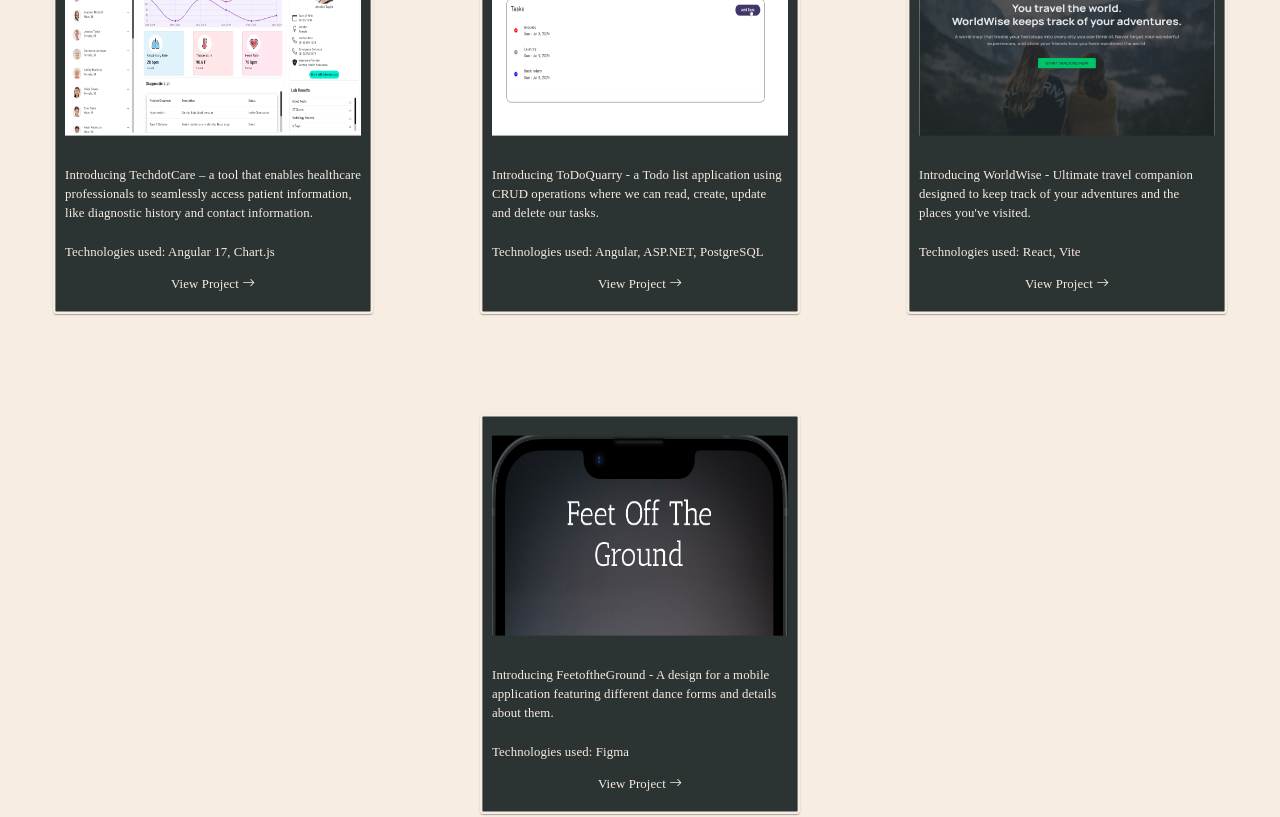
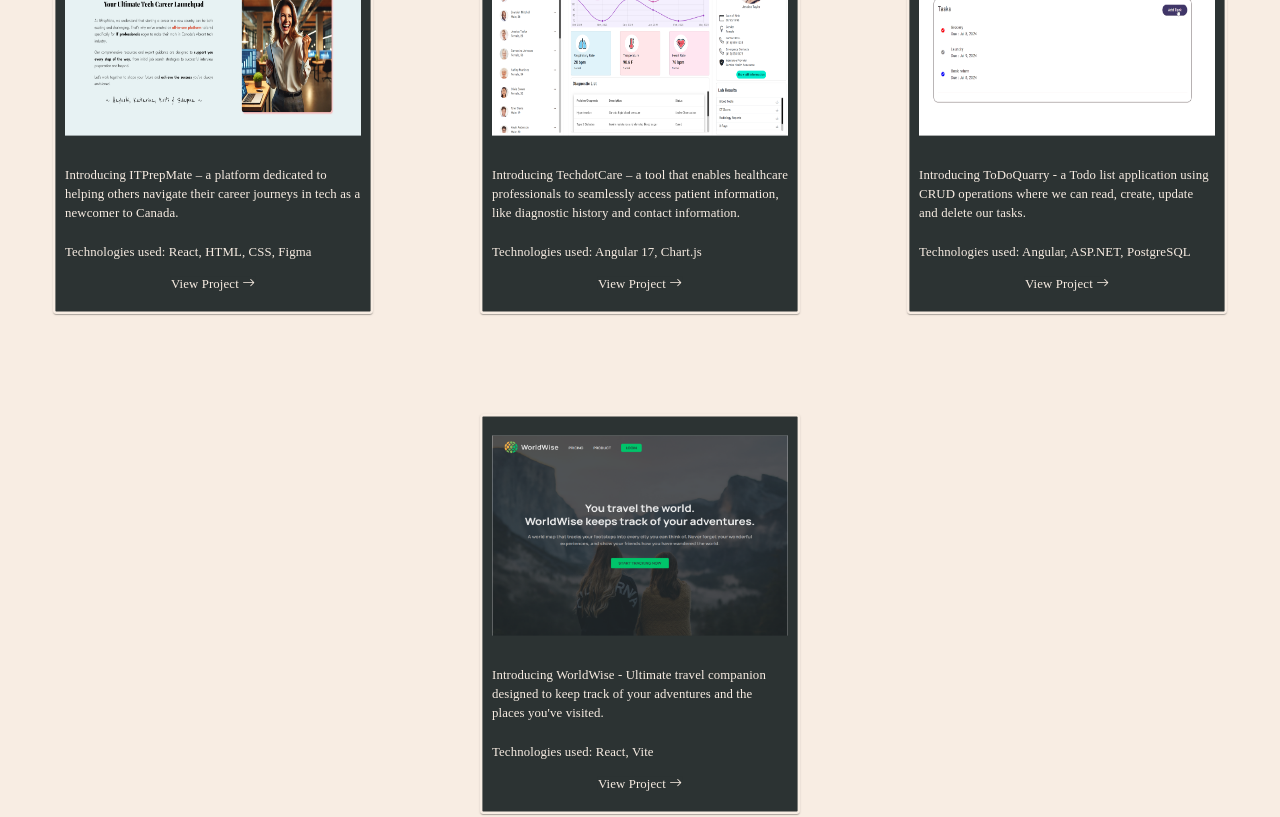
Before and after one commit to aayushi2812/portfolio, a React (Create React App) app: page / in a window 1280 px wide. Shown: the part 3840-4657 px from the top of the page. Built offline with nearby package versions, Linux system fonts and the light colour scheme.

Commit message:
adding itprepmate

```diff
--- a/src/projects.js
+++ b/src/projects.js
@@ -8,71 +8,180 @@
 } from "@mui/material";
 import "./projects.css";
 
-function Projects({ toggleDarkMode, primary, secondary, tertiary, quaternary }) {
-
+function Projects({
+  toggleDarkMode,
+  primary,
+  secondary,
+  tertiary,
+  quaternary,
+}) {
   const handleClick = (event) => {
-    const url = "https://www.figma.com/proto/CEpngsNW5mJJjgnc1uExBp/Feet-Off-the-Ground?node-id=1-2&node-type=CANVAS&t=zb1cMvDQEcCkPTsD-1&scaling=contain&content-scaling=fixed&page-id=0%3A1&starting-point-node-id=1%3A2";
-    window.open(url, '_blank');
-  }
+    const url =
+      "https://www.figma.com/proto/CEpngsNW5mJJjgnc1uExBp/Feet-Off-the-Ground?node-id=1-2&node-type=CANVAS&t=zb1cMvDQEcCkPTsD-1&scaling=contain&content-scaling=fixed&page-id=0%3A1&starting-point-node-id=1%3A2";
+    window.open(url, "_blank");
+  };
 
   return (
-    <div id="projects" className="projects" style={toggleDarkMode ? { backgroundColor: secondary } : { backgroundColor: primary }}>
-      <h1 style={toggleDarkMode ? { color: quaternary } : { color: quaternary }}>Projects</h1>
-      <div className="line2" style={toggleDarkMode ? { borderTop: `3px solid ${quaternary}` } : { borderTop: `3px solid ${quaternary}` }}></div>
+    <div
+      id="projects"
+      className="projects"
+      style={
+        toggleDarkMode
+          ? { backgroundColor: secondary }
+          : { backgroundColor: primary }
+      }
+    >
+      <h1
+        style={toggleDarkMode ? { color: quaternary } : { color: quaternary }}
+      >
+        Projects
+      </h1>
+      <div
+        className="line2"
+        style={
+          toggleDarkMode
+            ? { borderTop: `3px solid ${quaternary}` }
+            : { borderTop: `3px solid ${quaternary}` }
+        }
+      ></div>
       <div className="row cards">
         <div className="col">
-          <Card sx={{ minWidth: 275 }} className="card" style={toggleDarkMode ? { backgroundColor: quaternary, color: secondary } : { backgroundColor: primary, color: quaternary }}>
+          <Card
+            sx={{ minWidth: 275 }}
+            className="card"
+            style={
+              toggleDarkMode
+                ? { backgroundColor: quaternary, color: secondary }
+                : { backgroundColor: primary, color: quaternary }
+            }
+          >
             <CardContent className="content">
-              <img src="/techdotcare.png" alt="logo" className='projectImage' />
+              <img src="/itprepmate.png" alt="logo" className="projectImage" />
               <p className="details">
-              Introducing TechdotCare – a tool that enables healthcare professionals to seamlessly access patient information,
-              like diagnostic history and contact information.
-              <br /><br />
-              Technologies used: Angular 17, Chart.js
+                Introducing ITPrepMate – a platform dedicated to helping others
+                navigate their career journeys in tech as a newcomer to Canada.
+                <br />
+                <br />
+                Technologies used: React, HTML, CSS, Figma
               </p>
-                  <a style={toggleDarkMode ? { backgroundColor: quaternary, color: secondary } : { backgroundColor: primary, color: quaternary }} href="https://github.com/aayushi2812/tech-care">View Project <i class="bi bi-arrow-right"></i></a>
+              <a
+                style={
+                  toggleDarkMode
+                    ? { backgroundColor: quaternary, color: secondary }
+                    : { backgroundColor: primary, color: quaternary }
+                }
+                href="https://itprepmate.netlify.app/"
+                target="_blank"
+              >
+                View Project <i class="bi bi-arrow-right"></i>
+              </a>
             </CardContent>
           </Card>
         </div>
-        <div className="col"><Card sx={{ minWidth: 275 }} className="card" style={toggleDarkMode ? { backgroundColor: quaternary, color: secondary } : { backgroundColor: primary, color: quaternary }}>
+        <div className="col">
+          <Card
+            sx={{ minWidth: 275 }}
+            className="card"
+            style={
+              toggleDarkMode
+                ? { backgroundColor: quaternary, color: secondary }
+                : { backgroundColor: primary, color: quaternary }
+            }
+          >
             <CardContent className="content">
-            <img src="/todo.png" alt="logo" className='projectImage' />
+              <img src="/techdotcare.png" alt="logo" className="projectImage" />
               <p className="details">
-              Introducing ToDoQuarry - a Todo list application using CRUD operations where we can read, create, update and delete our tasks.
-              <br /><br />
-              Technologies used: Angular, ASP.NET, PostgreSQL
+                Introducing TechdotCare – a tool that enables healthcare
+                professionals to seamlessly access patient information, like
+                diagnostic history and contact information.
+                <br />
+                <br />
+                Technologies used: Angular 17, Chart.js
               </p>
-              <a style={toggleDarkMode ? { backgroundColor: quaternary, color: secondary } : { backgroundColor: primary, color: quaternary }} href="https://github.com/aayushi2812/ToDoQuarryFrontend">View Project <i class="bi bi-arrow-right"></i></a>
+              <a
+                style={
+                  toggleDarkMode
+                    ? { backgroundColor: quaternary, color: secondary }
+                    : { backgroundColor: primary, color: quaternary }
+                }
+                href="https://techdotcare.netlify.app/"
+                target="_blank"
+              >
+                View Project <i class="bi bi-arrow-right"></i>
+              </a>
             </CardContent>
           </Card>
         </div>
-        <div className="col"><Card sx={{ minWidth: 275 }} className="card" style={toggleDarkMode ? { backgroundColor: quaternary, color: secondary } : { backgroundColor: primary, color: quaternary }}>
+        <div className="col">
+          <Card
+            sx={{ minWidth: 275 }}
+            className="card"
+            style={
+              toggleDarkMode
+                ? { backgroundColor: quaternary, color: secondary }
+                : { backgroundColor: primary, color: quaternary }
+            }
+          >
             <CardContent className="content">
-            <img src="/worldwise.png" alt="logo" className='projectImage' />
+              <img src="/todo.png" alt="logo" className="projectImage" />
               <p className="details">
-            Introducing WorldWise - Ultimate travel companion designed to keep track of your adventures and the places you've visited.
-            <br/><br/>
-            Technologies used: React, Vite
+                Introducing ToDoQuarry - a Todo list application using CRUD
+                operations where we can read, create, update and delete our
+                tasks.
+                <br />
+                <br />
+                Technologies used: Angular, ASP.NET, PostgreSQL
               </p>
-              <a style={toggleDarkMode ? { backgroundColor: quaternary, color: secondary } : { backgroundColor: primary, color: quaternary }} href="https://github.com/aayushi2812/worldwise-react-app">View Project <i class="bi bi-arrow-right"></i></a>
+              <a
+                style={
+                  toggleDarkMode
+                    ? { backgroundColor: quaternary, color: secondary }
+                    : { backgroundColor: primary, color: quaternary }
+                }
+                href="https://todoquarry.netlify.app/"
+                target="_blank"
+              >
+                View Project <i class="bi bi-arrow-right"></i>
+              </a>
             </CardContent>
           </Card>
         </div>
-        <div className="col"><Card sx={{ minWidth: 275 }} className="card" style={toggleDarkMode ? { backgroundColor: quaternary, color: secondary } : { backgroundColor: primary, color: quaternary }}>
+        <div className="col">
+          <Card
+            sx={{ minWidth: 275 }}
+            className="card"
+            style={
+              toggleDarkMode
+                ? { backgroundColor: quaternary, color: secondary }
+                : { backgroundColor: primary, color: quaternary }
+            }
+          >
             <CardContent className="content">
-            <img src="/feetoftheground.png" alt="logo" className='projectImage' />
+              <img src="/worldwise.png" alt="logo" className="projectImage" />
               <p className="details">
-            Introducing FeetoftheGround - A design for a mobile application featuring different dance forms and details about them.
-            <br/><br/>
-            Technologies used: Figma
+                Introducing WorldWise - Ultimate travel companion designed to
+                keep track of your adventures and the places you've visited.
+                <br />
+                <br />
+                Technologies used: React, Vite
               </p>
-              <a style={toggleDarkMode ? { backgroundColor: quaternary, color: secondary } : { backgroundColor: primary, color: quaternary }} href='https://www.figma.com/proto/CEpngsNW5mJJjgnc1uExBp/Feet-Off-the-Ground?node-id=1-2&node-type=CANVAS&t=zb1cMvDQEcCkPTsD-1&scaling=contain&content-scaling=fixed&page-id=0%3A1&starting-point-node-id=1%3A2'>View Project <i class="bi bi-arrow-right"></i></a>
+              <a
+                style={
+                  toggleDarkMode
+                    ? { backgroundColor: quaternary, color: secondary }
+                    : { backgroundColor: primary, color: quaternary }
+                }
+                href="https://worldwise-adventures-tracker.netlify.app/"
+                target="_blank"
+              >
+                View Project <i class="bi bi-arrow-right"></i>
+              </a>
             </CardContent>
           </Card>
         </div>
       </div>
     </div>
-  )
+  );
 }
 
 export default Projects;
```
Also changed, not shown: public/itprepmate.png (added). Lines whose indentation alone changed are shown as unchanged.
